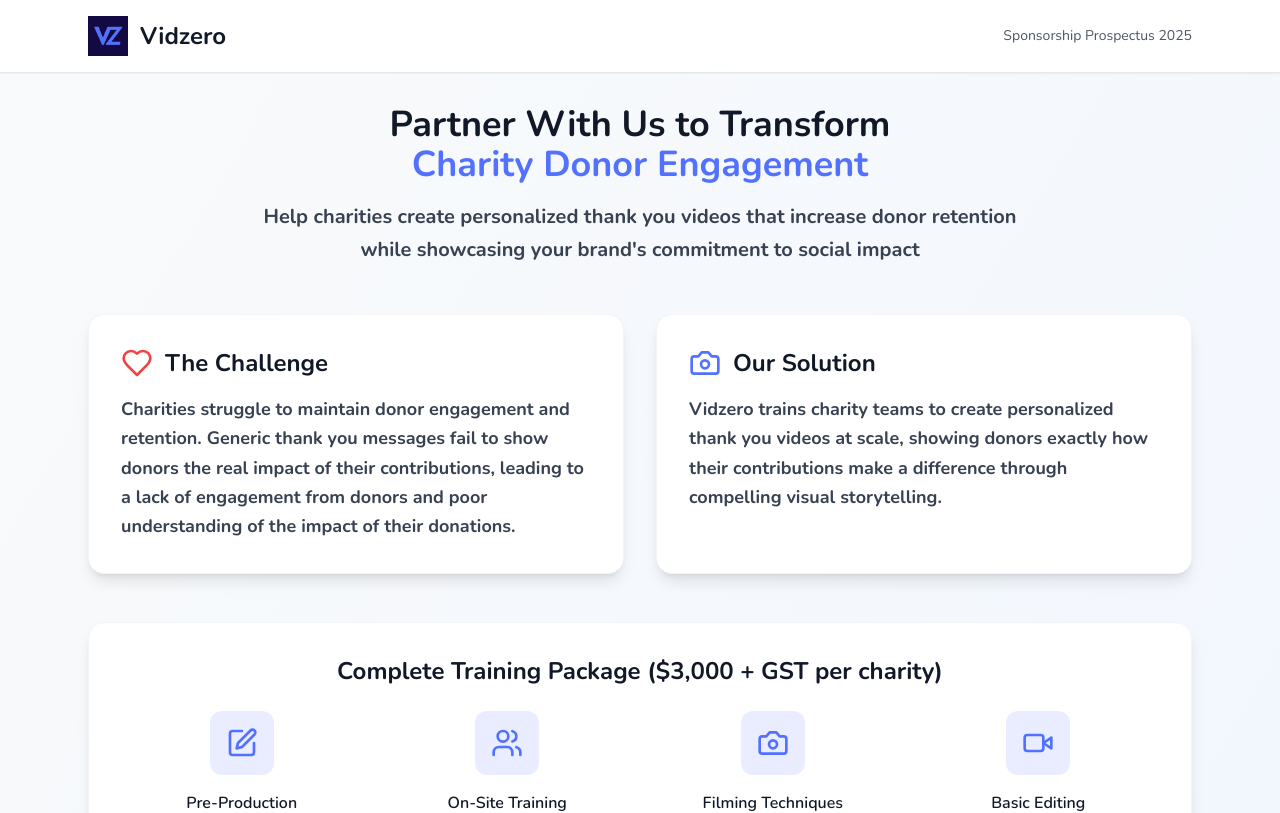
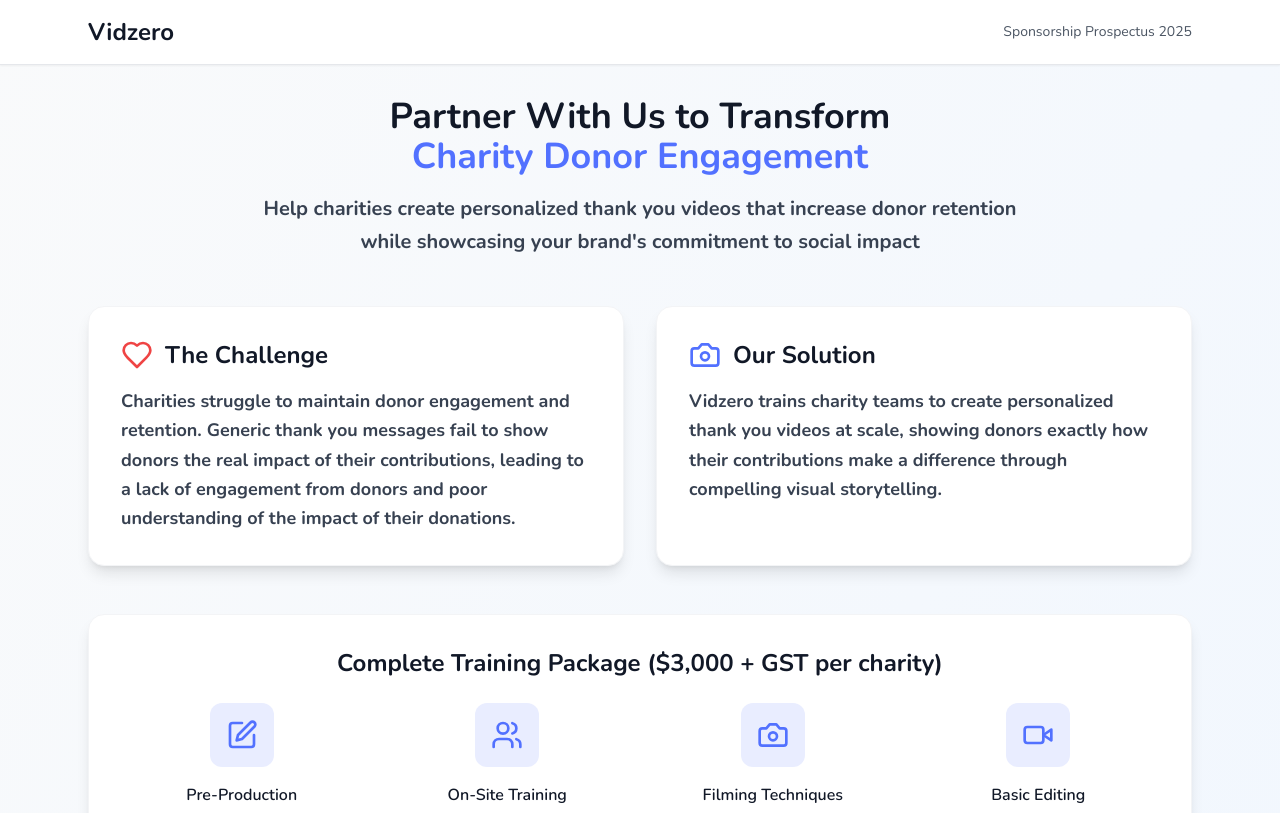
Before and after one commit to Adrian-szonyi/SponsorshipPackages, a React (Vite) app: page / in a window 1280 px wide. Shown: the top 813 px of the page. Built offline with nearby package versions, Linux system fonts and the light colour scheme.

Commit message:
Remove Vidzero logo image from header

```diff
--- a/src/App.tsx
+++ b/src/App.tsx
@@ -8,7 +8,6 @@ function App() {
       <div className="bg-white shadow-sm border-b">
         <div className="max-w-6xl mx-auto px-6 py-4 flex items-center justify-between">
           <div className="flex items-center gap-3">
-            <img src="/Vidzero.png" alt="Vidzero" className="h-10 w-10" />
             <h1 className="text-2xl font-bold text-gray-900">Vidzero</h1>
           </div>
           <div className="text-sm text-gray-600 font-medium">Sponsorship Prospectus 2025</div>
```
